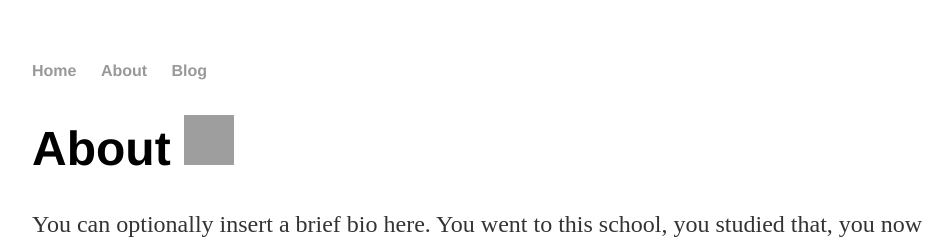
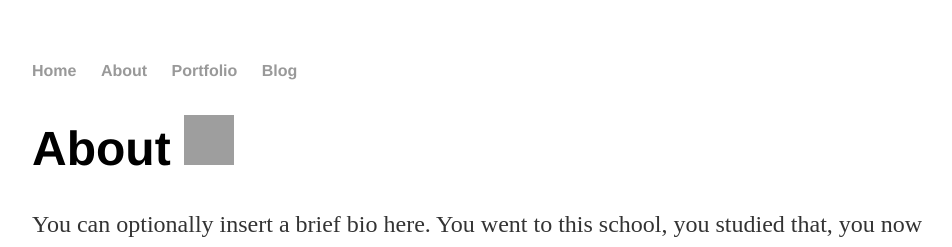
Before and after one commit to lbtb/lbtb.github.io, a Jekyll site: the page built from about/index.html, in a window 1280 px wide. Shown: the top 247 px of the page, without its empty margins (160-1112 px from the left). Built offline with Jekyll 4.4.1, drawn with Linux system fonts in a browser that asks for light colours; grey boxes are pictures that could not be loaded.

Commit message:
Update default.html

```diff
--- a/_layouts/default.html
+++ b/_layouts/default.html
@@ -11,7 +11,7 @@
 	    		<ul>
 	        		<li><a href="/">Home</a></li>
 		        	<li><a href="/about">About</a></li>
-	        		<!-- <li><a href="/portfolio">Portfolio</a></li> -->
+	        		<li><a href="/portfolio">Portfolio</a></li>
 				<li><a href="/blog">Blog</a></li>
 				<!-- <li><a href="/blog/atom.xml" target="_blank">RSS</a></li> -->
 	    		</ul>
```
